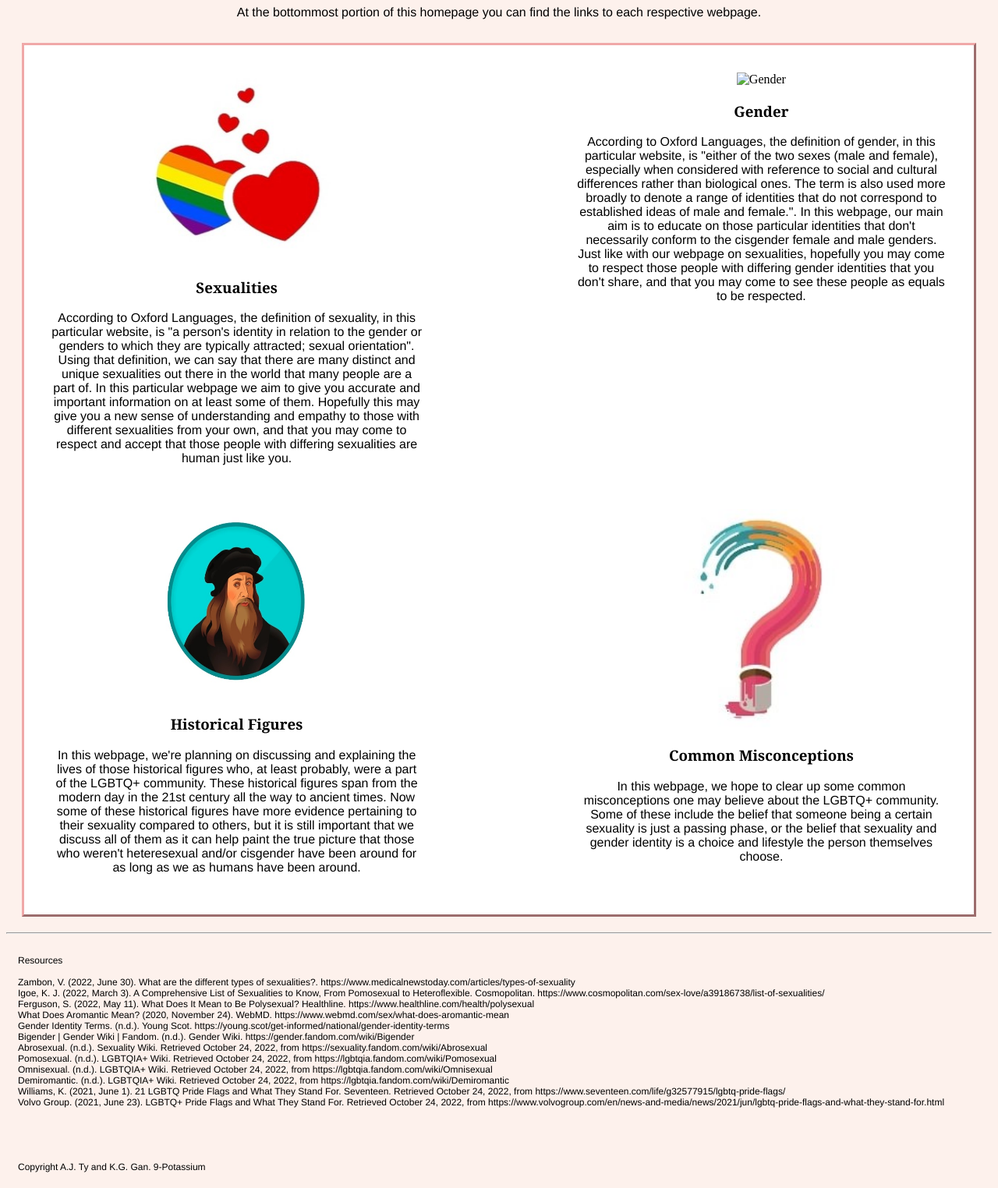
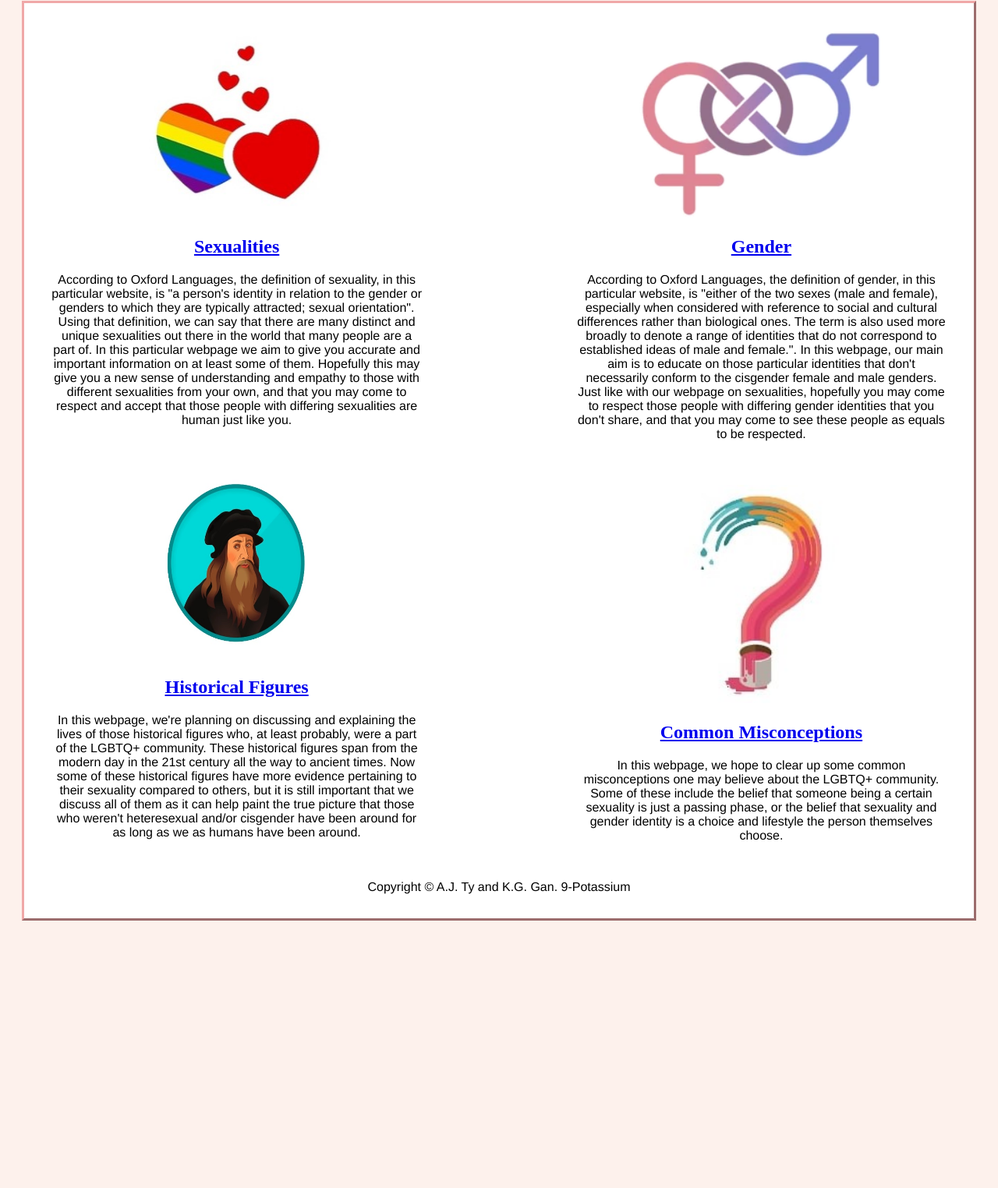
Before and after one commit to Aldrich-Joseph-Ty/KGanTyProject, a plain HTML site: page index.html in a window 1280 px wide. Shown: the part 269-1793 px from the top of the page at 78% size. After the commit the page ends 1470 px from the top, so only its background shows below. Drawn offline with Linux system fonts and the light colour scheme.

Commit message:
Update index.html

```diff
--- a/index.html
+++ b/index.html
@@ -17,7 +17,7 @@
   The LGBTQ+ Community, Queer History, Gay History, Gay Rights,
   Trans Rights">
 
-  <meta name="revised" content="29-09-2022">
+  <meta name="revised" content="29-10-2022">
 
   <link rel="icon" href="/Images/icon.png" type="image/gif">
 
@@ -30,20 +30,13 @@
 
   <h1> Everyone Is Welcome Under The Rainbow </h1>
 
-  <hr>
-
   <p id=introduction>
 
     Hello and welcome to our website! Here on this website our main goal really is to not only inform, but to also create a bridge of empathy to those under the LGBTQ+ community. The community itself has endured many hardships to get to where it is today and still has a long way to go to achieve the rights they deserve all around the world. Aside from that however, it is also important that those not in the community who may be apprehensive towards them be able to understand them fully and empathize with their position. In the end, we hope our website can do just that. Aside from information on differing sexualities and gender identities, we also have a webpage dedicated to clearing up common misconceptions regarding the LGBTQ+ community, as well as a webpage dedicated to some historical figures who have evidence of them being queer and not exactly cisgender and/or heterosexual.
 
     <br> <br>
 
-    That's it in the way of introductions, so go explore our website and learn more about those people under the rainbow!
-
-
-    <br> <br>
-
-    At the bottommost portion of this homepage you can find the links to each respective webpage.
+    That's it in the way of introductions, so go explore our website and learn more about those people under the rainbow! Click on the different titles to visit their respective pages!
 
   </p>
 
@@ -51,9 +44,9 @@
 
     <div id=box1>
 
-    <img src="/Images_Homepage/Sexualities.jpg" alt="Sexualities" height="240px" width="240px">
+      <a href="/subpages/Sexualities.html"><img src="/Images_Homepage/Sexualities.jpg" alt="Sexualities" height="240px" width="240px"></a>
 
-    <h3> Sexualities </h3>
+      <h2> <a href="/subpages/Sexualities.html"> Sexualities </a> </h2>
 
       <p> According to Oxford Languages, the definition of sexuality, in this particular website, is "a person's identity in relation to the gender or genders to which they are typically attracted; sexual orientation". Using that definition, we can say that there are many distinct and unique sexualities out there in the world that many people are a part of. In this particular webpage we aim to give you accurate and important information on at least some of them. Hopefully this may give you a new sense of understanding and empathy to those with different sexualities from your own, and that you may come to respect and accept that those people with differing sexualities are human just like you. </p>
 
@@ -61,9 +54,9 @@
 
     <div id=box2>
 
-    <img src="/Images_Homepage/Gender.jpg" alt="Gender" height="240px" width="240px">
+      <a href="/subpages/Gender.html"><img src="/Images_Homepage/Gender.png" alt="Gender" height="240px" width="312px"></a>
 
-    <h3> Gender </h3>
+      <h2> <a href="/subpages/Gender.html"> Gender </a> </h2>
 
       <p> According to Oxford Languages, the definition of gender, in this particular website, is "either of the two sexes (male and female), especially when considered with reference to social and cultural differences rather than biological ones. The term is also used more broadly to denote a range of identities that do not correspond to established ideas of male and female.". In this webpage, our main aim is to educate on those particular identities that don't necessarily conform to the cisgender female and male genders. Just like with our webpage on sexualities, hopefully you may come to respect those people with differing gender identities that you don't share, and that you may come to see these people as equals to be respected. </p>
 
@@ -71,9 +64,10 @@
 
     <div id=box3>
 
-    <img src="/Images_Homepage/Common Misconceptions.jpg" alt="Common Misconceptions" height="280px" width="240px">
+      <a href="/subpages/Common Misconceptions.html"><img src="/Images_Homepage/Common Misconceptions.jpg" alt="Common Misconceptions" height="280px" width="240px"></a>
 
-    <h3> Common Misconceptions </h3>
+      <h2> <a href="/subpages/Common Misconceptions.html"> Common
+    Misconceptions </a> </h2>
 
       <p> In this webpage, we hope to clear up some common misconceptions one may believe about the LGBTQ+ community. Some of these include the belief that someone being a certain sexuality is just a passing phase, or the belief that sexuality and gender identity is a choice and lifestyle the person themselves choose. </p>
 
@@ -81,80 +75,21 @@
 
     <div id=box4>
 
-    <img src="/Images_Homepage/Historical Figures.jpg" alt="Historical Figures" height="240px" width="240px">
+      <a href="/subpages/Historical Figures.html"><img src="/Images_Homepage/Historical Figures.jpg" alt="Historical Figures" height="240px" width="240px">
 
-    <h3> Historical Figures </h3>
+      <h2> <a href="/subpages/Historical Figures.html"> Historical Figures </a> </h2>
 
       <p> In this webpage, we're planning on discussing and explaining the lives of those historical figures who, at least probably, were a part of the LGBTQ+ community. These historical figures span from the modern day in the 21st century all the way to ancient times. Now some of these historical figures have more evidence pertaining to their sexuality compared to others, but it is still important that we discuss all of them as it can help paint the true picture that those who weren't heteresexual and/or cisgender have been around for as long as we as humans have been around. </p>
 
     </div>
 
-  </div>
+    <div id=copyright>
 
-  <hr>
-
-  <div class=links>
-
-    <p>
-
-      Resources
-
-      <br><br>
-
-      Zambon, V. (2022, June 30). What are the different types of sexualities?. https://www.medicalnewstoday.com/articles/types-of-sexuality
-
-      <br>
-
-      Igoe, K. J. (2022, March 3). A Comprehensive List of Sexualities to Know, From Pomosexual to Heteroflexible. Cosmopolitan. https://www.cosmopolitan.com/sex-love/a39186738/list-of-sexualities/
-
-      <br>
-
-      Ferguson, S. (2022, May 11). What Does It Mean to Be Polysexual? Healthline. https://www.healthline.com/health/polysexual
-
-      <br>
-
-      What Does Aromantic Mean? (2020, November 24). WebMD. https://www.webmd.com/sex/what-does-aromantic-mean
-
-      <br>
-
-      Gender Identity Terms. (n.d.). Young Scot. https://young.scot/get-informed/national/gender-identity-terms
-
-      <br>
-
-      Bigender | Gender Wiki | Fandom. (n.d.). Gender Wiki. https://gender.fandom.com/wiki/Bigender
-
-      <br>
-
-      Abrosexual. (n.d.). Sexuality Wiki. Retrieved October 24, 2022, from https://sexuality.fandom.com/wiki/Abrosexual
-
-      <br>
-
-      Pomosexual. (n.d.). LGBTQIA+ Wiki. Retrieved October 24, 2022, from https://lgbtqia.fandom.com/wiki/Pomosexual
-
-      <br>
-
-      Omnisexual. (n.d.). LGBTQIA+ Wiki. Retrieved October 24, 2022, from https://lgbtqia.fandom.com/wiki/Omnisexual
-
-      <br>
-
-      Demiromantic. (n.d.). LGBTQIA+ Wiki. Retrieved October 24, 2022, from https://lgbtqia.fandom.com/wiki/Demiromantic
-
-      <br>
-
-      Williams, K. (2021, June 1). 21 LGBTQ Pride Flags and What They Stand For. Seventeen. Retrieved October 24, 2022, from https://www.seventeen.com/life/g32577915/lgbtq-pride-flags/
-
-      <br>
-
-      Volvo Group. (2021, June 23). LGBTQ+ Pride Flags and What They Stand For. Retrieved October 24, 2022, from https://www.volvogroup.com/en/news-and-media/news/2021/jun/lgbtq-pride-flags-and-what-they-stand-for.html
-
-    </p>
-
-    <br> <br> <br>
-
-    <p> Copyright A.J. Ty and K.G. Gan. 9-Potassium </p>
+    <p> Copyright &copy A.J. Ty and K.G. Gan. 9-Potassium </p>
 
     </div>
 
+  </div>
 
 
 </body>
```
Lines whose indentation alone changed are shown as unchanged.
